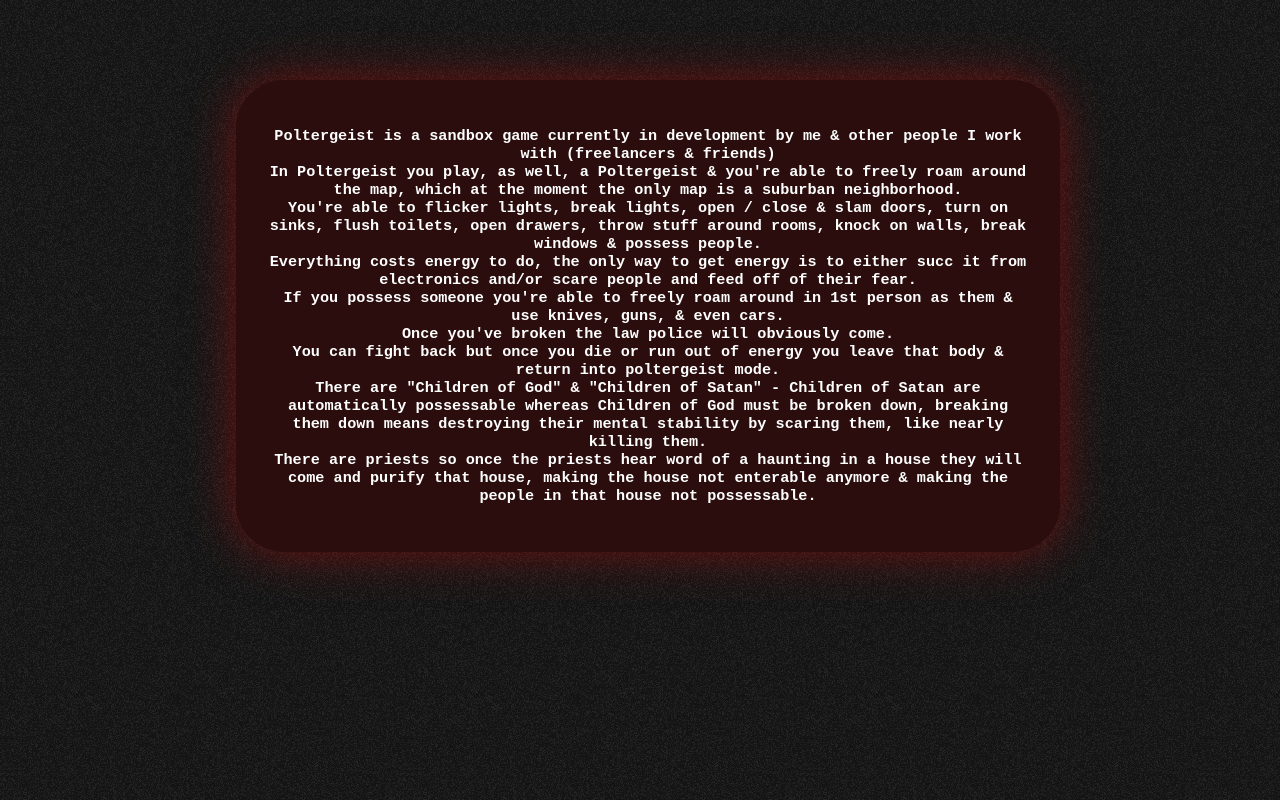
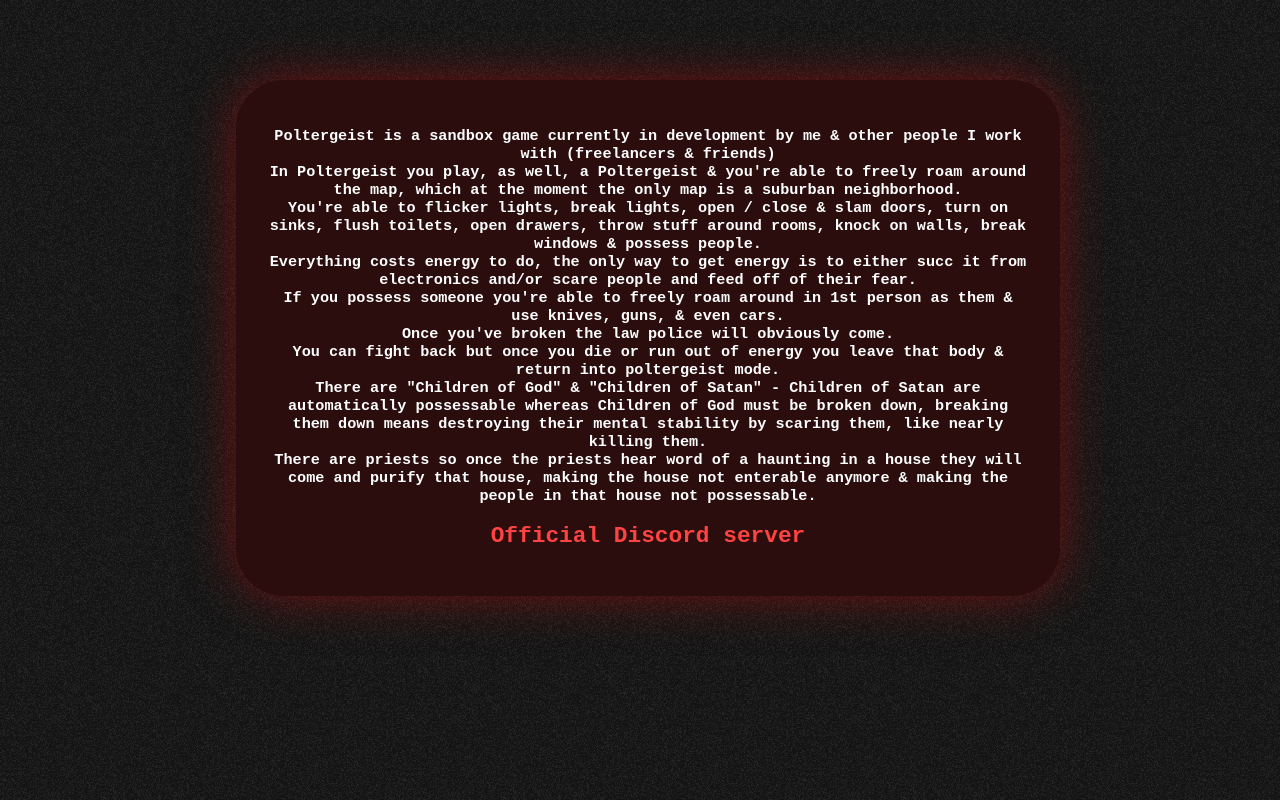
Before and after one commit to trywin0/Poltergeist, a plain HTML site: page index.html in a window 1280 px wide. Both pictures are taken after a click on the button "Enter". Drawn offline with Linux system fonts and the light colour scheme; a web font is replaced by a local one.

Commit message:
Added discord server link

```diff
--- a/index.html
+++ b/index.html
@@ -39,8 +39,10 @@
       God must be broken down, breaking them down means destroying their mental stability by scaring them, like nearly
       killing them. <br>
       There are priests so once the priests hear word of a haunting in a house they will come and purify that house,
-      making the house not enterable anymore & making the people in that house not possessable.
+      making the house not enterable anymore & making the people in that house not possessable. <br> <br>
+      <a href="https://discord.gg/vtujpq4"><b>Official Discord server</b></a>
     </h3>
+
   </div>
 
 </body>
--- a/style.css
+++ b/style.css
@@ -25,6 +25,15 @@ body{
   max-width: 50em;
   width: auto;
 }
+
+a{
+  color:#ff4343;
+  text-decoration: none;
+  font-size: 1.5em;
+  font-family: monospace;
+
+}
+
 .bg {
   position: fixed;
   top: -50%;
```
